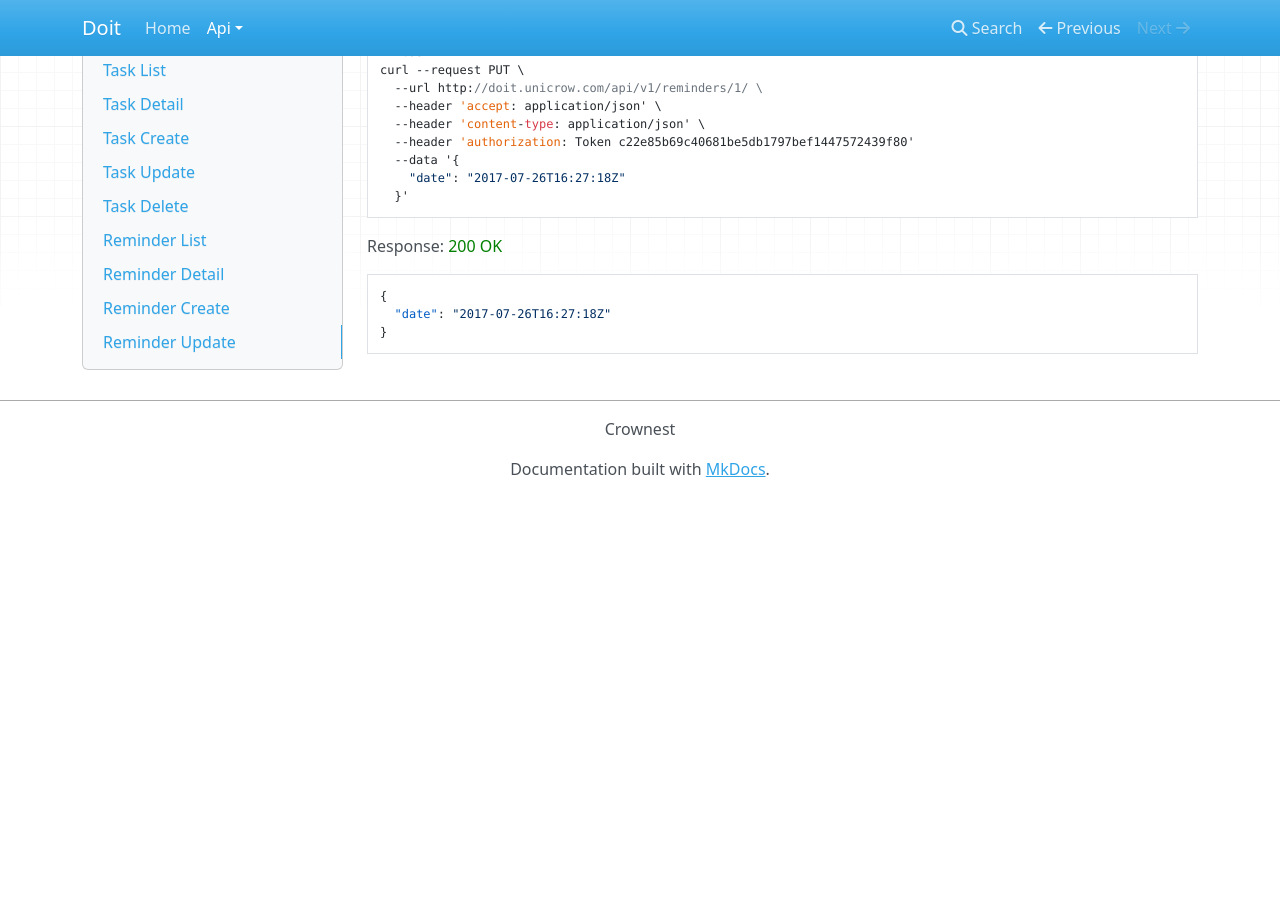
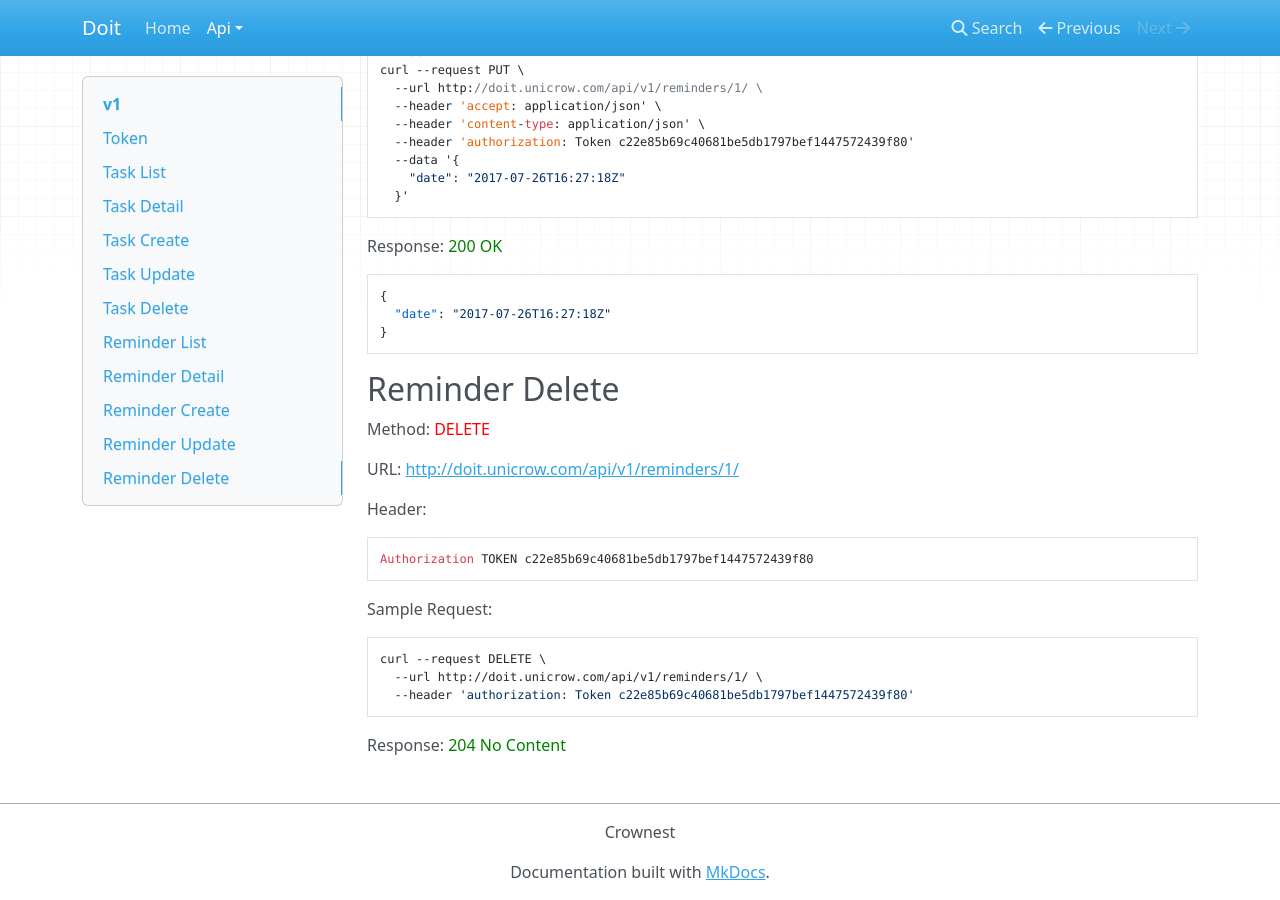
Before and after one commit to crownest/doit-backend, an MkDocs documentation site: the page built from docs/api/v1.md, in a window 1280 px wide and 900 px high, scrolled down 7212 px. Built offline with MkDocs 1.6.1, drawn with Linux system fonts in a browser that asks for light colours; nearby versions of some CDN libraries; old or Windows-style settings are respelled for this version of MkDocs; before the commit the page ends 7709 px from its top, so only the background shows below that.

Commit message:
refs #38: A service for deleting reminder

````diff
--- a/docs/api/v1.md
+++ b/docs/api/v1.md
@@ -393,3 +393,24 @@ Response: <span style="color:green">200 OK</span><br></p>
   "date": "2017-07-26T16:27:18Z"
 }
 ```
+
+
+## **Reminder Delete**
+
+Method: <span style="color:red">DELETE</span><br></p>
+
+URL: [http://doit.unicrow.com/api/v1/reminders/1/](http://doit.unicrow.com/api/v1/reminders/1/)
+
+Header:
+```
+Authorization TOKEN c22e85b69c40681be5db1797bef1447572439f80
+```
+
+Sample Request:
+```bash
+curl --request DELETE \
+  --url http://doit.unicrow.com/api/v1/reminders/1/ \
+  --header 'authorization: Token c22e85b69c40681be5db1797bef1447572439f80'
+```
+
+Response: <span style="color:green">204 No Content</span><br></p>
````
